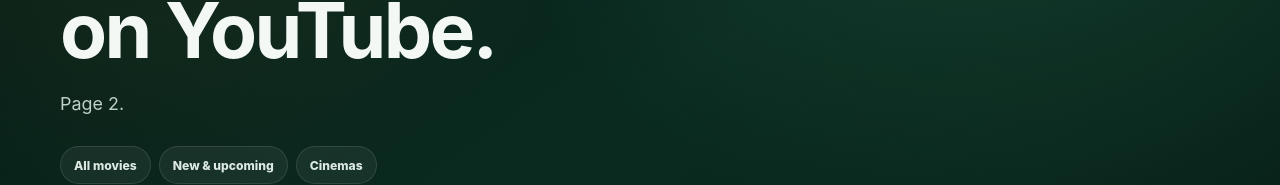
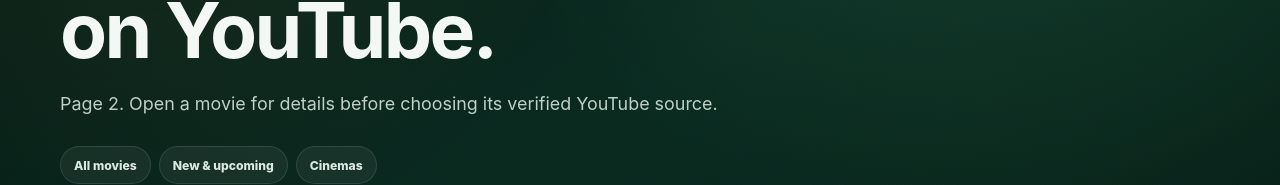
Before and after one commit to eghosa001/nigeria, a Next.js app: page /entertainment/youtube/page/2 in a window 1280 px wide. Shown: the part 365-550 px from the top of the page. Built offline with nearby package versions, Linux system fonts and the light colour scheme; no server answers.

Commit message:
Explain detail-first YouTube navigation

```diff
--- a/app/entertainment/youtube/page/[page]/page.tsx
+++ b/app/entertainment/youtube/page/[page]/page.tsx
@@ -49,7 +49,7 @@ export default async function YouTubeMoviesPaginationPage({ params }: { params:
             <div>
               <span className="eyebrow">Free on YouTube</span>
               <h1>Full Nigerian movies on YouTube.</h1>
-              <p className="page-intro">Page {pageNumber}.</p>
+              <p className="page-intro">Page {pageNumber}. Open a movie for details before choosing its verified YouTube source.</p>
             </div>
           </div>
           <div className="movie-browse-tabs">
```
